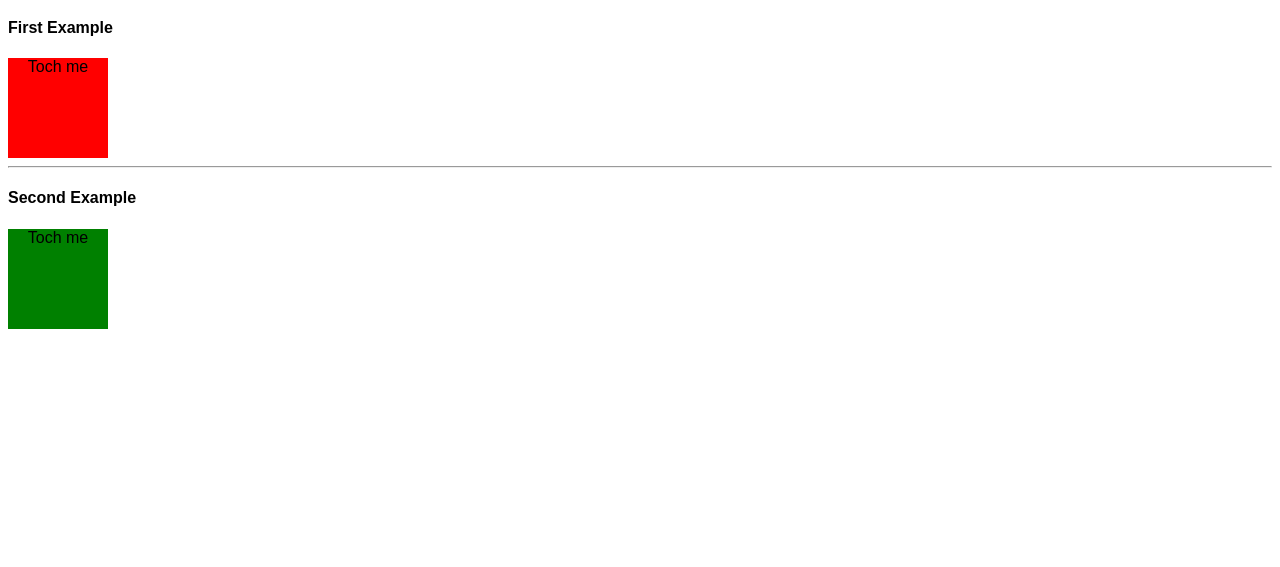
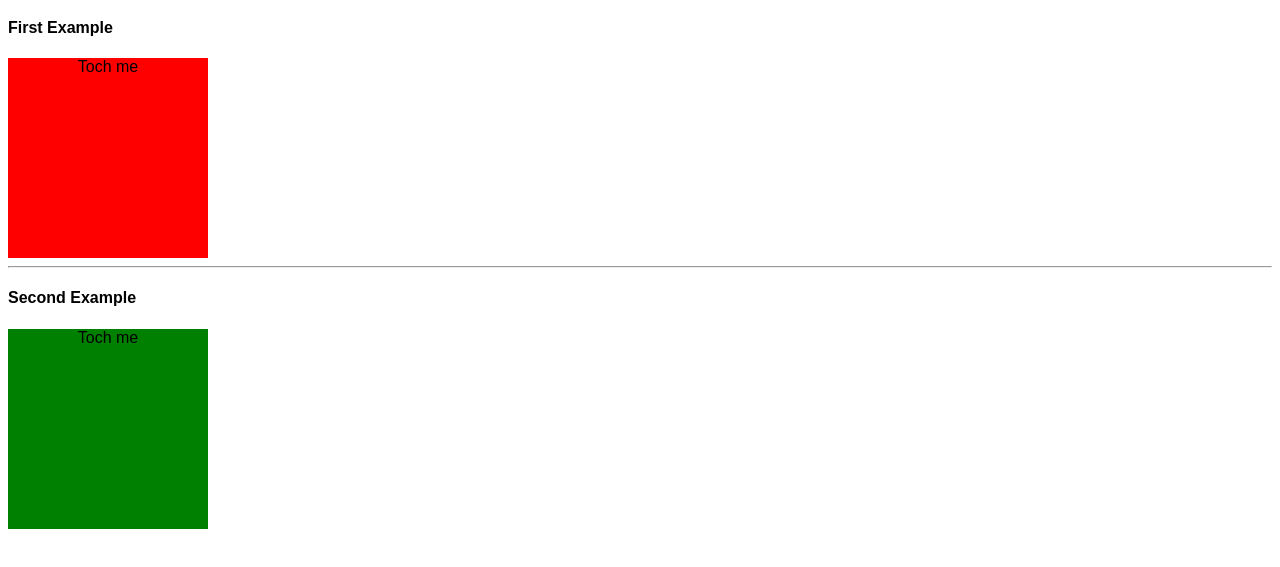
Before and after one commit to rakeshkumartiwari/css3Learning, a plain HTML site: page Index.html in a window 1280 px wide. Shown: the part 81-648 px from the top of the page. Drawn offline with Linux system fonts and the light colour scheme.

Commit message:
shorthand

```diff
--- a/MyStyle.css
+++ b/MyStyle.css
@@ -6,8 +6,8 @@ font-family: Arial, Helvetica, sans-serif;
 
 
 .box1{
-    height: 100px;
-    width: 100px;
+    height: 200px;
+    width: 200px;
     background-color: red;
     text-align: center
 }
@@ -28,15 +28,23 @@ h1{
 }
 /*second div*/
 .box2{
-    height: 100px;
-    width: 100px;
+    height: 200px;
+    width: 200px;
     background-color:green;
     text-align: center
 }
 
 .box2{
-    transition-property:  border-radius,background-color;
+
+    /*This is working.*/
+
+    /* transition-property:  border-radius,background-color;
     transition-duration:4s;
+    transition-delay:2s,0s; */
+
+      /*This is shorthand*/
+      transition:  border-radius 2s 4s,background-color 2s 4s;
+
 }
 
 .box2:hover{
```
